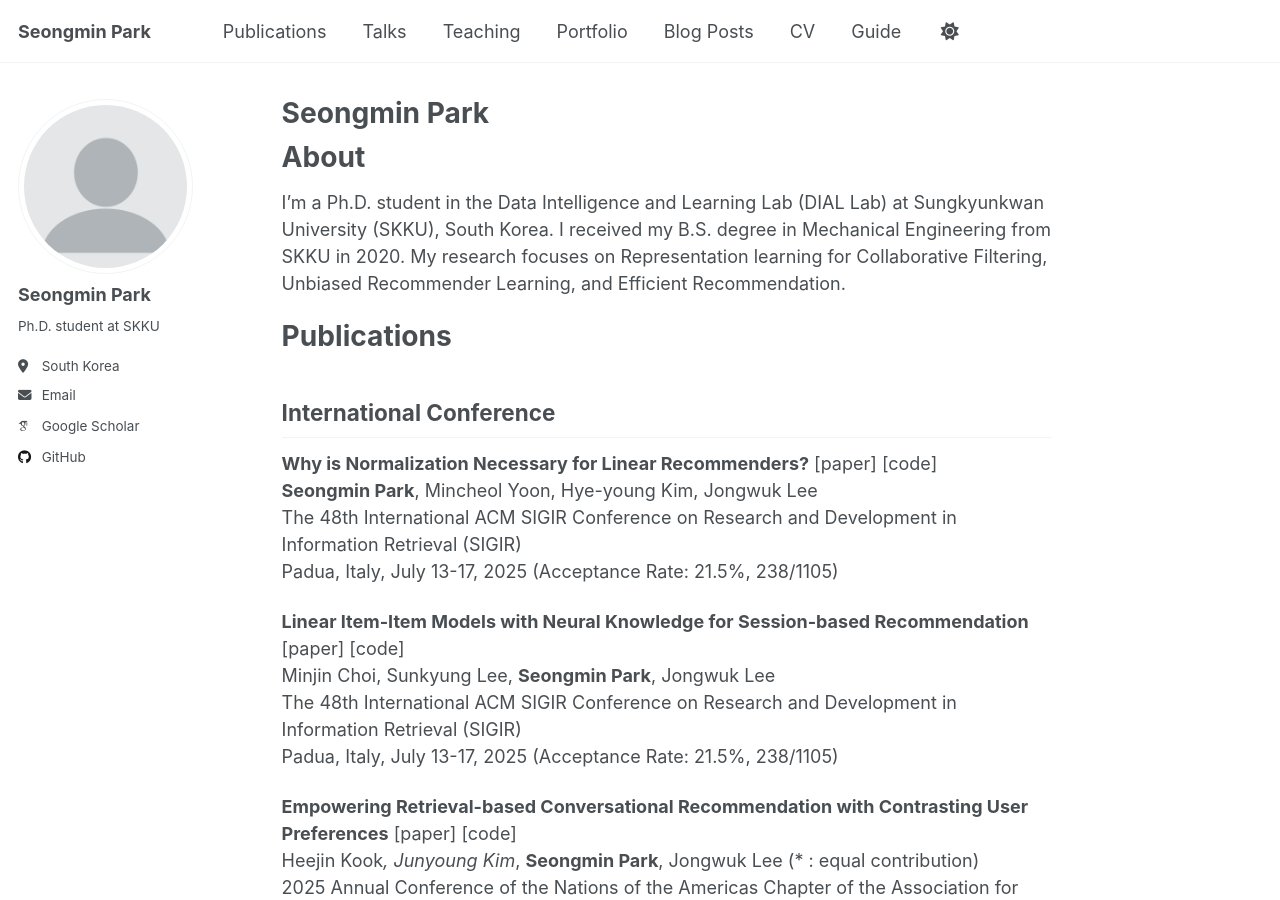
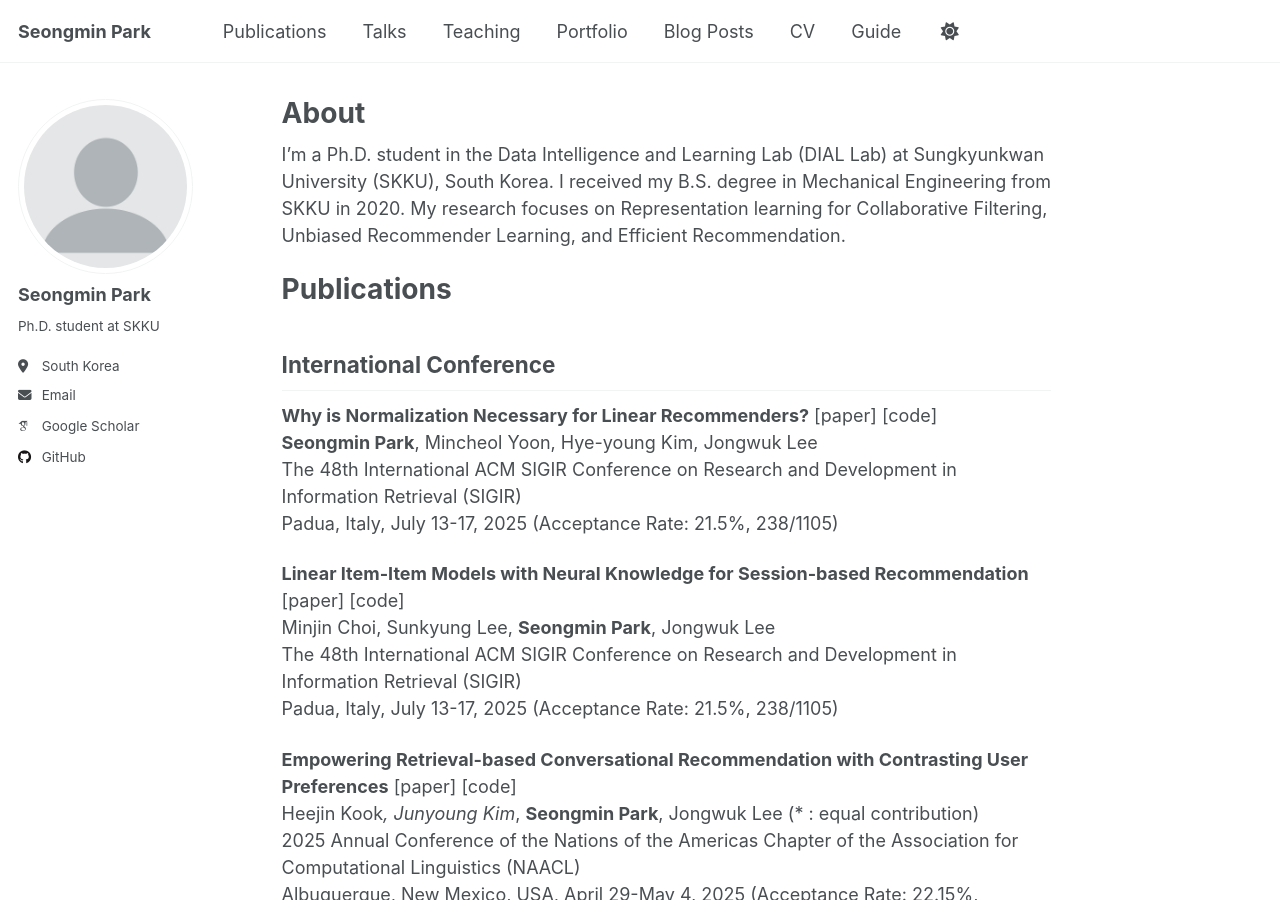
Before and after one commit to psm1206/psm1206.github.io, a Jekyll site: the page built from _pages/about.md, in a window 1280 px wide and 900 px high. Built offline with Jekyll 4.4.1, drawn with Linux system fonts in a browser that asks for light colours; some web fonts are replaced; a script that is not in the unit is left out.

Commit message:
Update about.md

```diff
--- a/_pages/about.md
+++ b/_pages/about.md
@@ -1,13 +1,12 @@
 ---
 permalink: /
-title: "Seongmin Park"
+title: "About"
 author_profile: true
 redirect_from:
   - /about/
   - /about.html
 ---
 
-# About
 I'm a Ph.D. student in the Data Intelligence and Learning Lab (DIAL Lab) at Sungkyunkwan University (SKKU), South Korea. I received my B.S. degree in Mechanical Engineering from SKKU in 2020.
 My research focuses on Representation learning for Collaborative Filtering, Unbiased Recommender Learning, and Efficient Recommendation.
 
```
